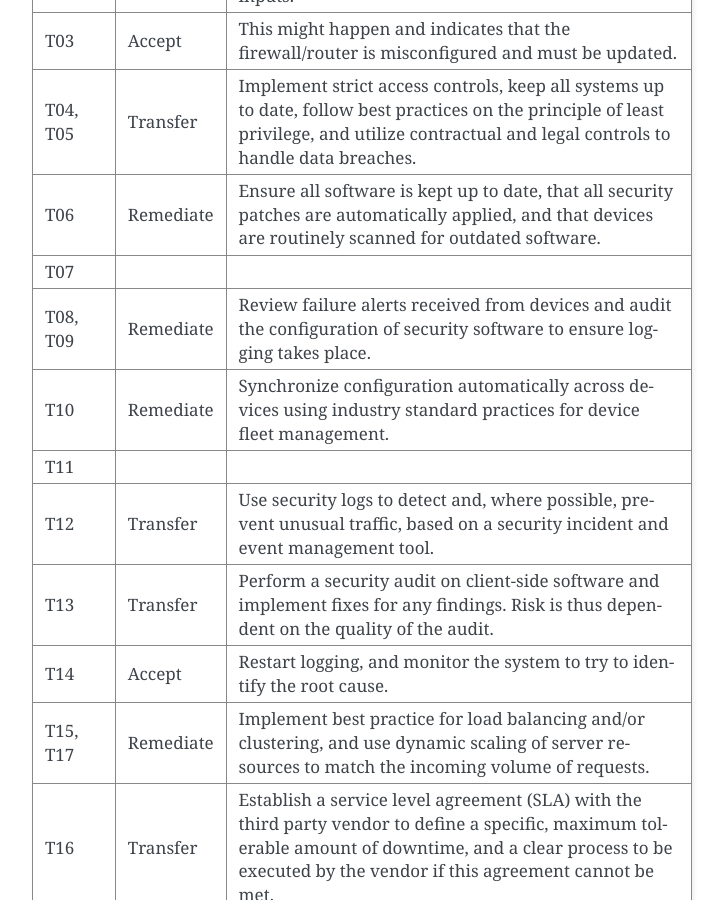
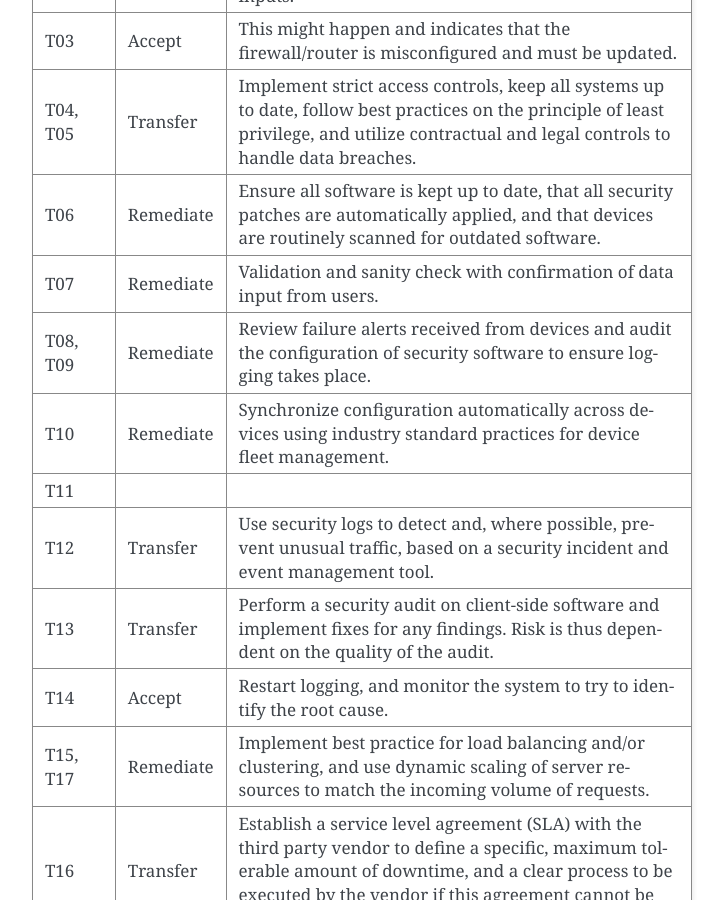
Before and after one commit to SteinarVrenne/school_imt3501, a Sphinx documentation site: the page built from task2/source/pages/03_Prevent_Mitigate.rst, in a window 1280 px wide and 900 px high, scrolled down 614 px. Shown: the whole window, without its empty margins (388-1112 px from the left). Built offline with Sphinx 7.4.7, drawn with Linux system fonts in a browser that asks for light colours.

Commit message:
Mitigate t07

```diff
--- a/task2/source/pages/03_Prevent_Mitigate.rst
+++ b/task2/source/pages/03_Prevent_Mitigate.rst
@@ -22,7 +22,7 @@ to, and will be categorized into a type of mitigation, as follows:
   "T03", "Accept", "This might happen and indicates that the firewall/router is misconfigured and must be updated."
   "T04, T05", "Transfer", "Implement strict access controls, keep all systems up to date, follow best practices on the principle of least privilege, and utilize contractual and legal controls to handle data breaches."
   "T06", "Remediate", "Ensure all software is kept up to date, that all security patches are automatically applied, and that devices are routinely scanned for outdated software."
-  "T07", "", ""
+  "T07", "Remediate", "Validation and sanity check with confirmation of data input from users."
   "T08, T09", "Remediate", "Review failure alerts received from devices and audit the configuration of security software to ensure logging takes place."
   "T10", "Remediate", "Synchronize configuration automatically across devices using industry standard practices for device fleet management."
   "T11", "", ""
```
